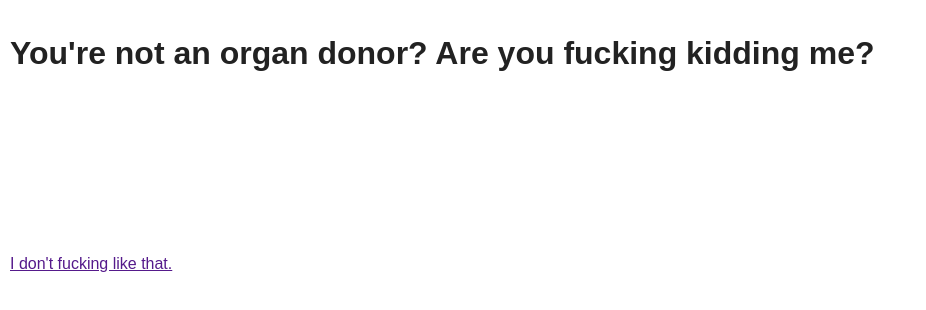
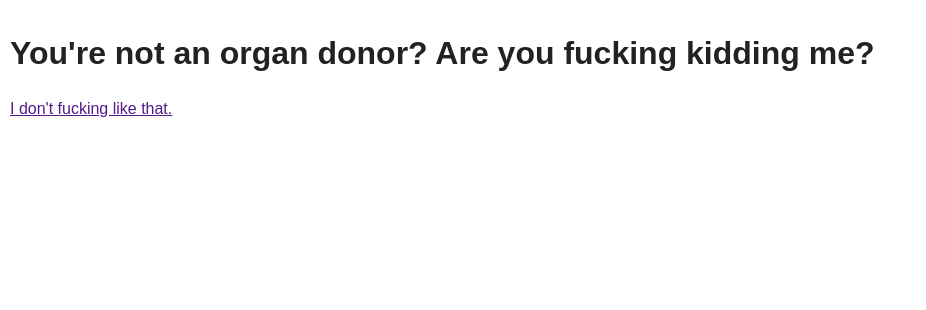
Before and after one commit to codeforamerica/jfdicitizen, a plain HTML site: page index.html in a window 1280 px wide. Shown: the whole page, without its empty margins (0-926 px from the left). Drawn offline with nearby package versions, Linux system fonts and the light colour scheme.

Commit message:
test gitbox

```diff
--- a/css/style.css
+++ b/css/style.css
@@ -43,8 +43,6 @@ body {
     }
 
 h1 {
-    height:200px;
-    position:relative;
     }
 /*
  * Remove text-shadow in selection highlight: h5bp.com/i
```
